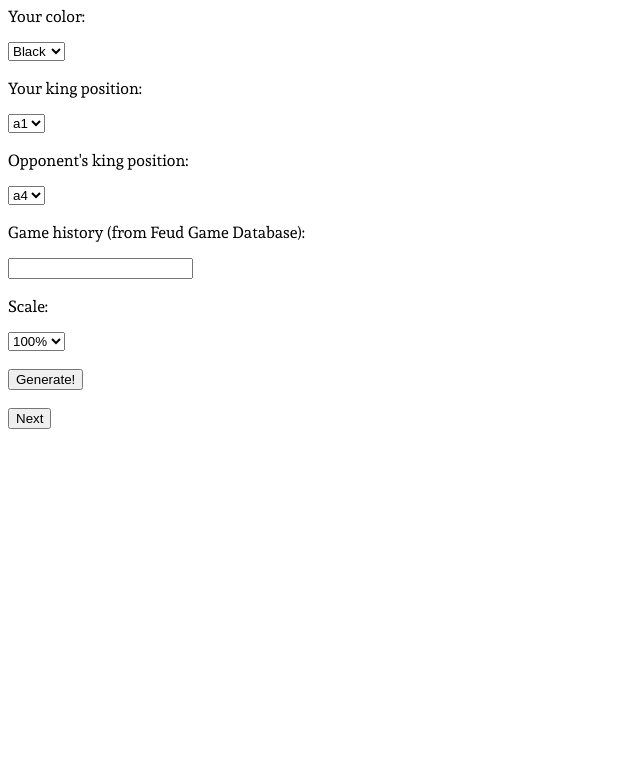
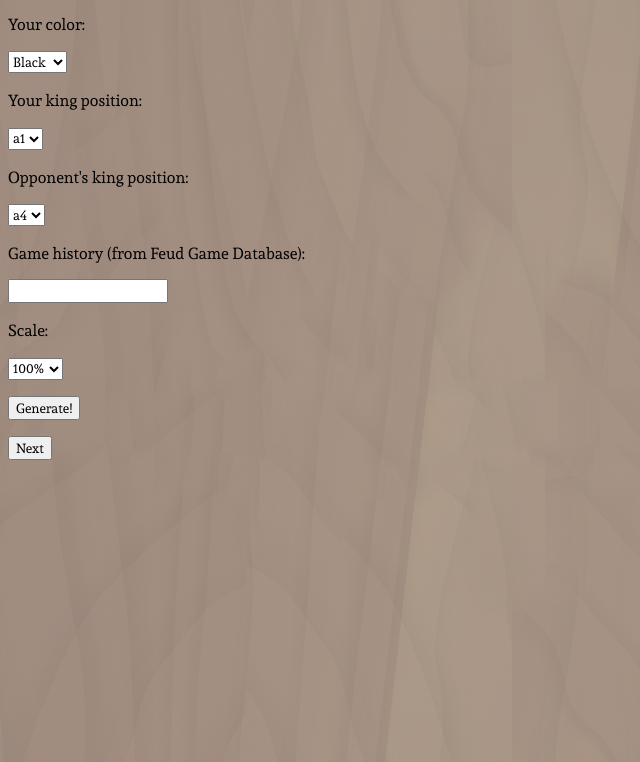
Before and after one commit to QuasiStellar/Feud-Calculator, a plain HTML site: page index.html in a window 1280 px wide. Shown: the part 96-858 px from the top of the page, without its empty margins (0-640 px from the left). Drawn offline with Linux system fonts and the light colour scheme.

Commit message:
fixes & bg

```diff
--- a/index.html
+++ b/index.html
@@ -25,7 +25,10 @@
             font-weight: 400;
             font-style: normal;
         }
-        p {font-family: andada, sans-serif; }
+        * {
+            font-family: andada, sans-serif;
+        }
+        body { background: url('assets/wood.png'); }
     </style>
 
 </head>
@@ -237,7 +240,7 @@
 
     <p id="warning" style="display: none">Warning.</p>
 
-    <p style="font-family: 'Andada', serif">Your color:</p>
+    <p>Your color:</p>
     <select id="color">
         <option value="black">Black
         <option value="white">White
```
Also changed, not shown: assets/wood.png (added).
